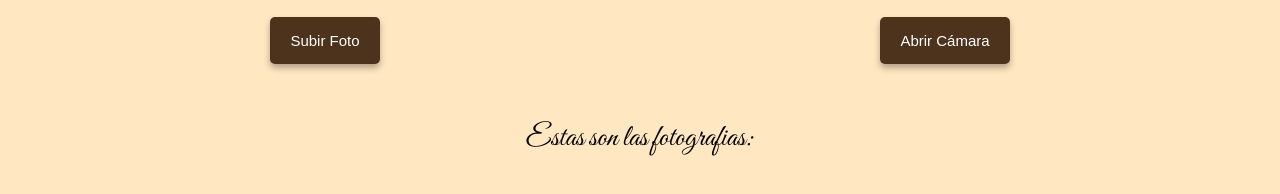
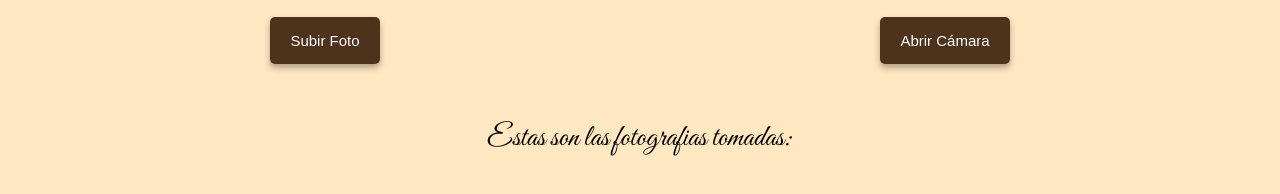
Before and after one commit to AdairKevin/AlbumFotografico, a plain HTML site: page index.html in a window 1280 px wide. Shown: the part 522-716 px from the top of the page. Drawn offline with nearby package versions, Linux system fonts and the light colour scheme; no server answers.

Commit message:
Update index.html

```diff
--- a/index.html
+++ b/index.html
@@ -51,7 +51,7 @@
     </div>
 
     <div class="presentacionFoto">
-      <p>Estas son las fotografias:</p>
+      <p>Estas son las fotografias tomadas:</p>
     </div>
 
     <div id="album-slider" class="slider">
```
